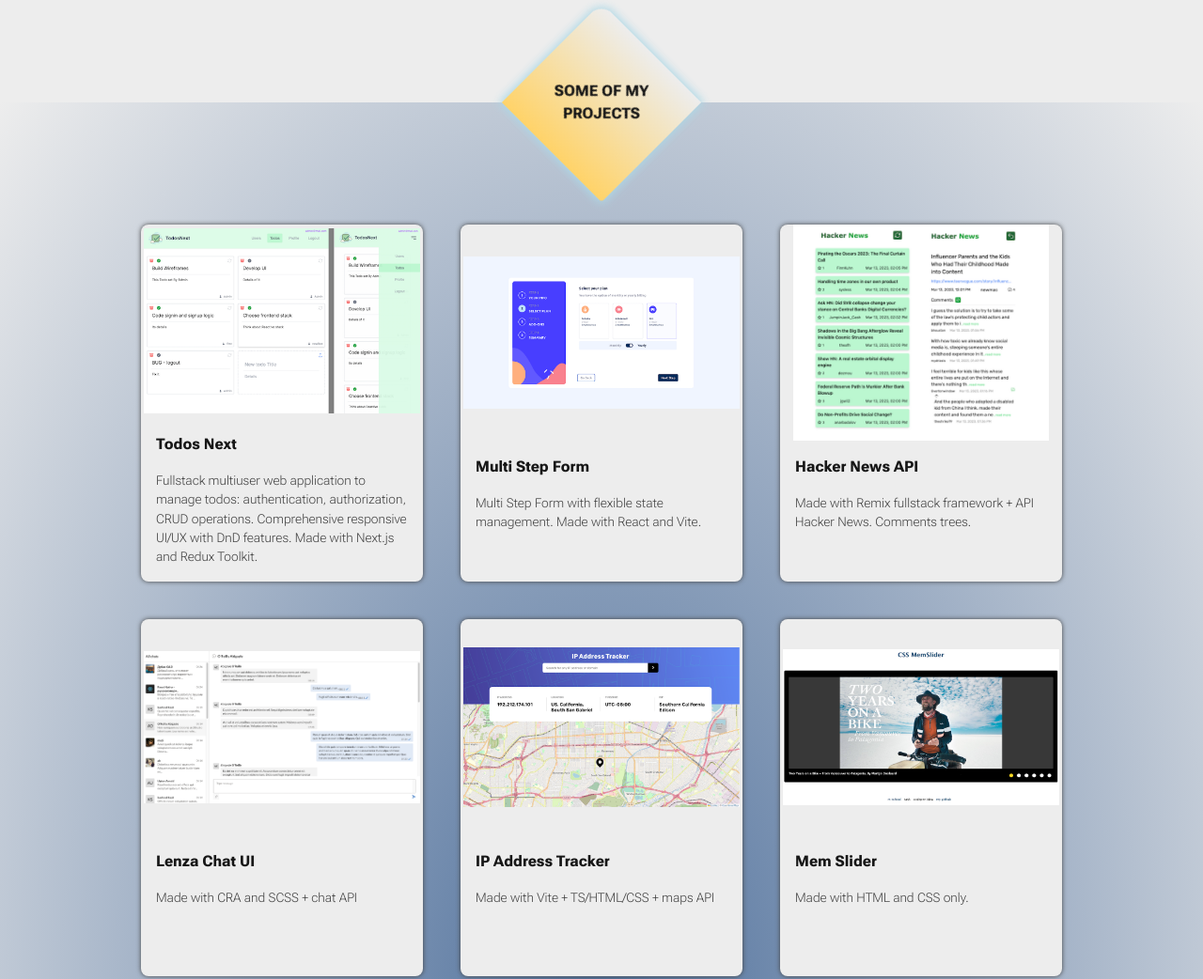
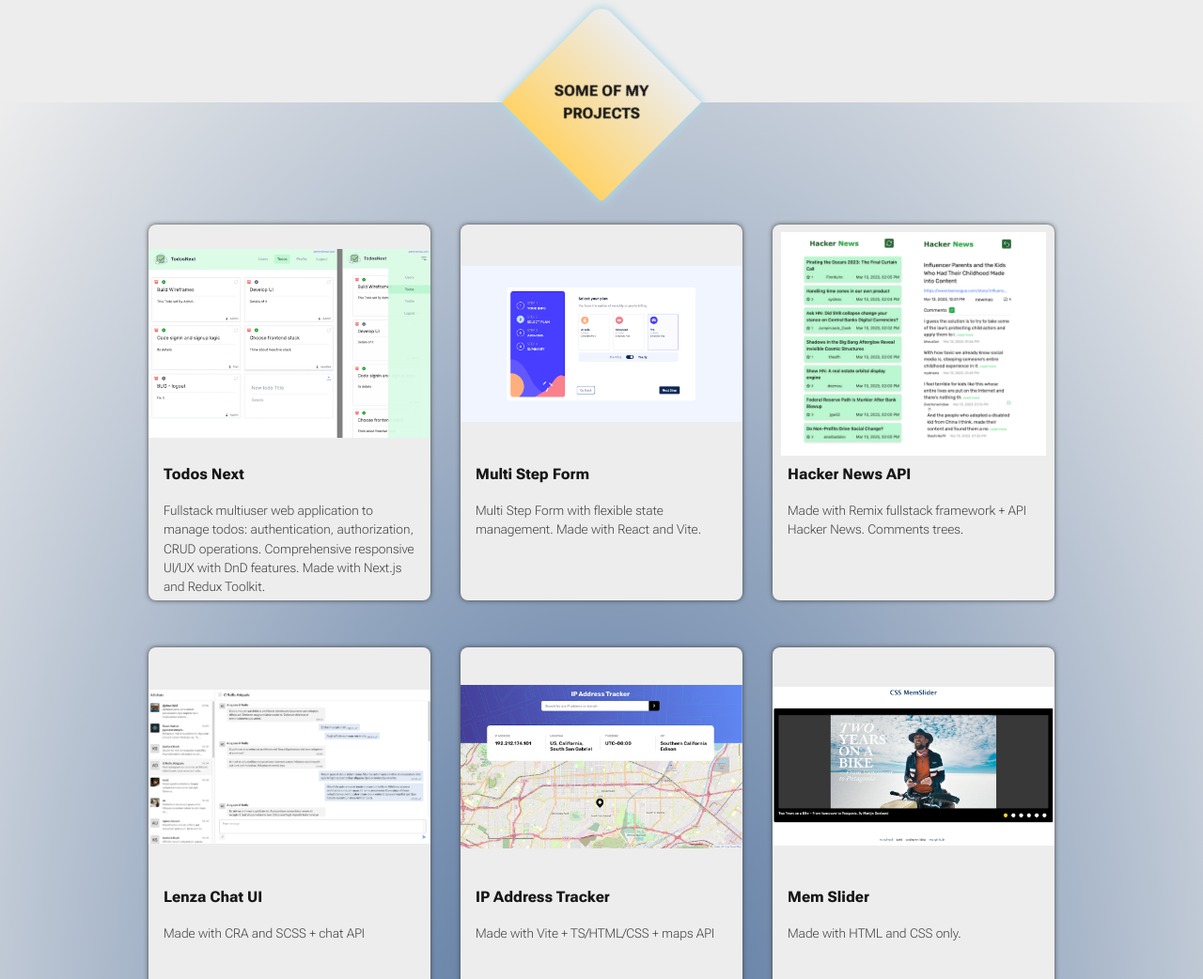
Before and after one commit to vasily-mishanin/vasily-personal, a website built with Vite: page index.html in a window 1280 px wide. Shown: the part 1235-2277 px from the top of the page at 94% size. Built offline with nearby package versions, Linux system fonts and the light colour scheme; a web font is replaced by a local one.

Commit message:
layout: add new css subgrid to projects list

```diff
--- a/src/layout/home/projects/projects.css
+++ b/src/layout/home/projects/projects.css
@@ -57,19 +57,37 @@
   font-size: 1rem;
 }
 
-.projects__list {
+/* .projects__list {
   display: flex;
   flex-flow: row wrap;
   place-items: center;
   place-content: center;
   gap: 40px;
   margin-bottom: 3rem;
+} */
+
+.projects__list {
+  display: grid;
+  grid-template-columns: repeat(auto-fill, 300px);
+  grid-auto-rows: 50px;
+  column-gap: 2rem;
+  justify-content: center;
 }
 
-.projects__item {
+/* .project__item {
+
+} */
+
+.project__item {
+  grid-column: span 1;
+  grid-row: span 9;
+
+  display: grid;
+  grid-template-columns: subgrid;
+  grid-template-rows: subgrid;
 }
 
-.project__card {
+/* .project__card {
   width: 300px;
   height: 380px;
   border-radius: 0.5rem;
@@ -81,24 +99,45 @@
   box-shadow: 0 0 5px 0px var(--color-main-dark);
   background-color: var(--color-main-light);
   transition: all 300ms ease;
+} */
+
+.project__card {
+  border-radius: 0.5rem;
+  grid-column: span 1;
+  grid-row: span 8;
+
+  display: grid;
+  grid-template-rows: subgrid;
+  gap: 0.5rem;
+
+  box-shadow: 0 0 5px 0px var(--color-main-dark);
+  background-color: var(--color-main-light);
+  transition: all 300ms ease;
 }
 
 .project__card:hover {
   box-shadow: 0 0 15px 0px lightblue;
 }
 
-.project__card-image {
+/* .project__card-image {
   width: 100%;
   height: 230px;
   display: flex;
   justify-content: center;
+} */
+
+.project__card-image {
+  grid-row: span 5;
+  display: flex;
+  justify-content: center;
+  padding-top: 0.5rem;
 }
 
 .project__card-image a {
 }
 
 .project__card-image img {
-  width: 98%;
+  width: 100%;
   height: 100%;
   object-fit: contain;
 }
```
